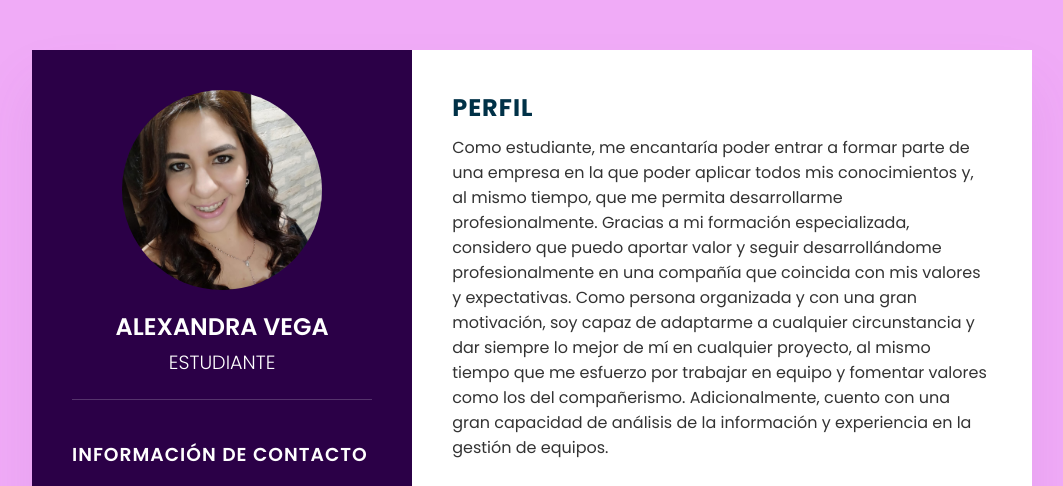
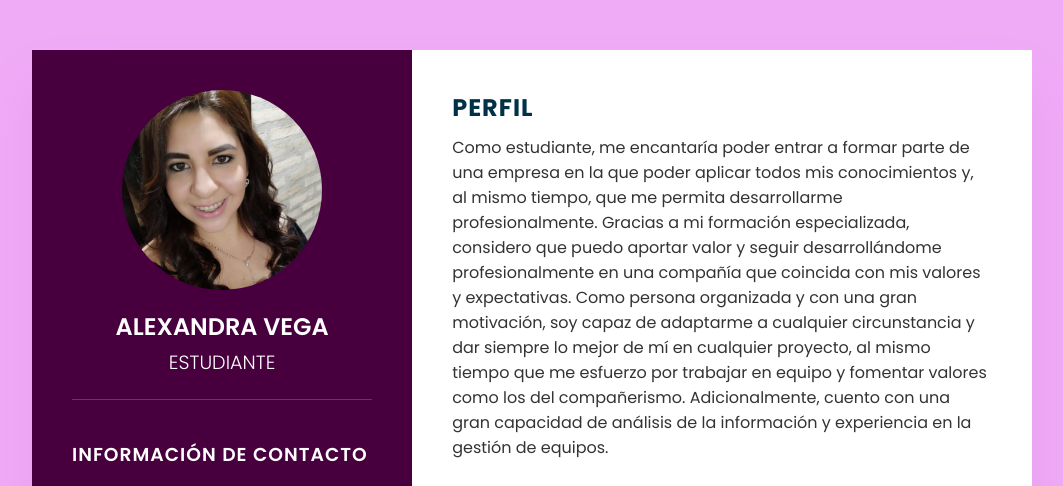
Before and after one commit to vegaalexa/vegaalexa.github.io, a plain HTML site: page index.html in a window 1280 px wide. Shown: the top 486 px of the page, without its empty margins (108-1171 px from the left). Drawn offline with Linux system fonts and the light colour scheme.

Commit message:
Update style.css

```diff
--- a/style.css
+++ b/style.css
@@ -29,7 +29,7 @@ body {
 
 .container .leftSide {
     position: relative;
-    background: #2b0047;
+    background: #47003d;
     padding: 40px;
 }
 
```
